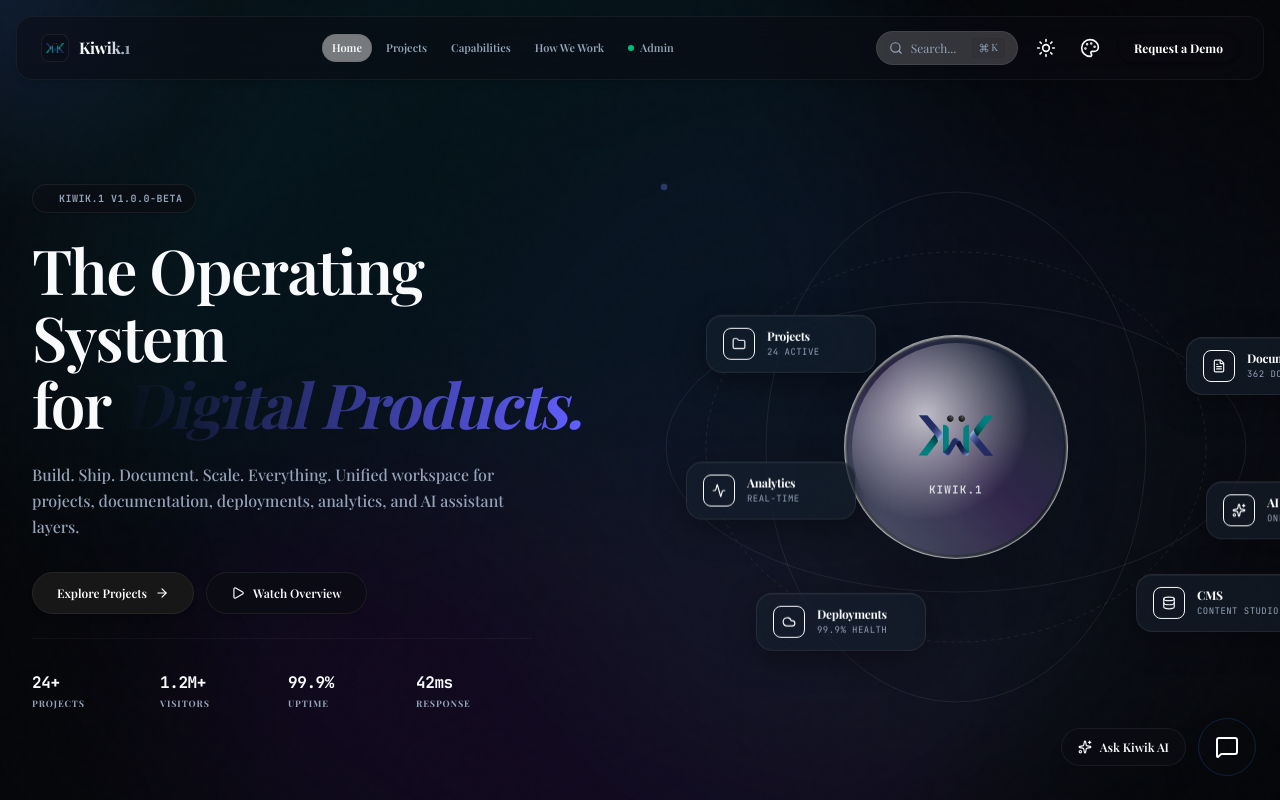
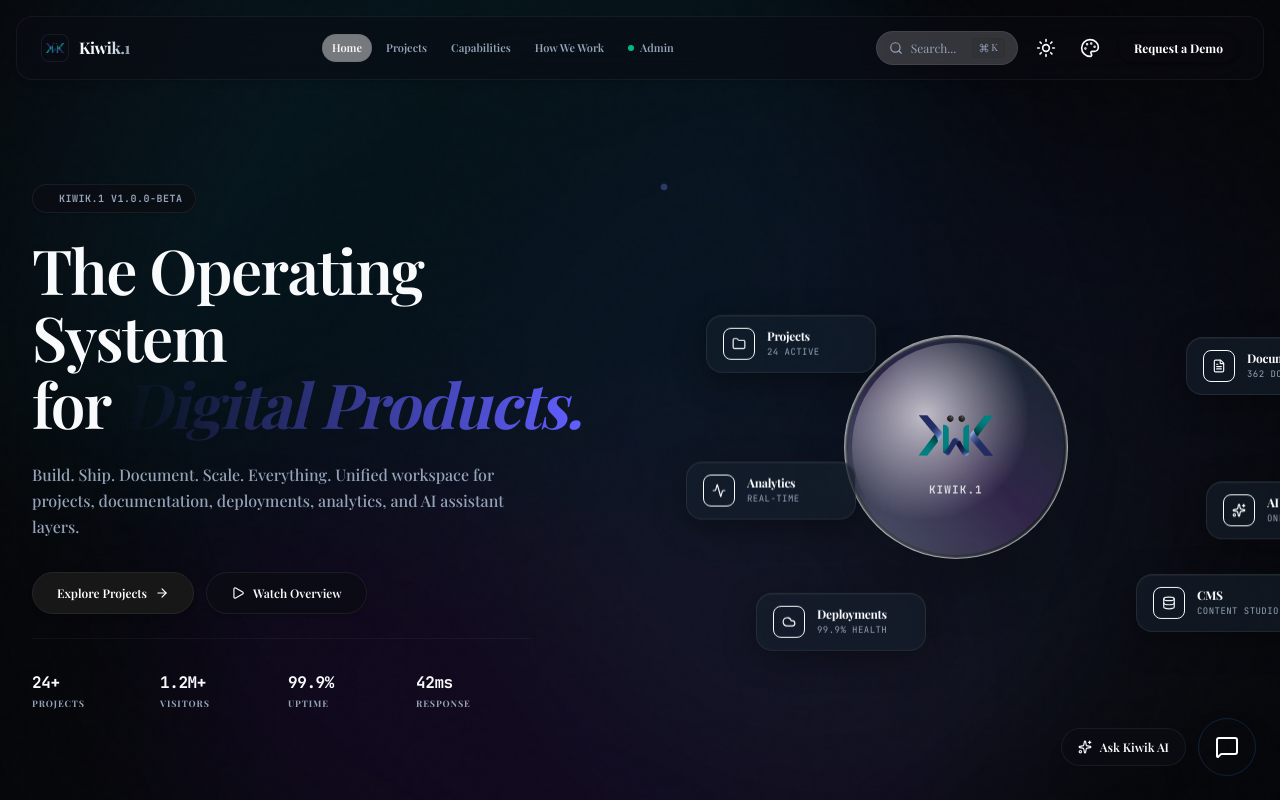
Before and after one commit to vivek-shaganti1/Kiwik, a Next.js app: page / in a window 1280 px wide. Shown: the top 800 px of the page. Built offline with nearby package versions, Linux system fonts and the light colour scheme; a web font is replaced by a local one.

Commit message:
design: correct centerpiece SVG orbit path styling in light theme mode

```diff
--- a/src/components/home/centerpiece.tsx
+++ b/src/components/home/centerpiece.tsx
@@ -143,9 +143,9 @@ export function Centerpiece() {
     <div className="relative w-full max-w-[720px] h-[520px] mx-auto flex items-center justify-center select-none overflow-visible">
       {/* Background Orbits & Particle Lines */}
       <svg className="absolute inset-0 w-full h-full pointer-events-none opacity-40 z-0 overflow-visible" xmlns="http://www.w3.org/2000/svg">
-        <ellipse cx="50%" cy="50%" rx="290" ry="145" fill="none" stroke="currentColor" strokeWidth="1" className="text-white/20 dark:text-white/5" />
-        <ellipse cx="50%" cy="50%" rx="250" ry="195" fill="none" stroke="currentColor" strokeWidth="1" className="text-white/20 dark:text-white/5" strokeDasharray="4 4" />
-        <ellipse cx="50%" cy="50%" rx="190" ry="255" fill="none" stroke="currentColor" strokeWidth="1" className="text-white/20 dark:text-white/5" />
+        <ellipse cx="50%" cy="50%" rx="290" ry="145" fill="none" stroke="currentColor" strokeWidth="1" className="text-slate-800/15 dark:text-white/10" />
+        <ellipse cx="50%" cy="50%" rx="250" ry="195" fill="none" stroke="currentColor" strokeWidth="1" className="text-slate-800/15 dark:text-white/10" strokeDasharray="4 4" />
+        <ellipse cx="50%" cy="50%" rx="190" ry="255" fill="none" stroke="currentColor" strokeWidth="1" className="text-slate-800/15 dark:text-white/10" />
 
         {/* Glowing Orbs Particle Paths */}
         <circle r="3.5" fill="rgba(59, 130, 246, 0.55)" className="shadow-lg">
```
